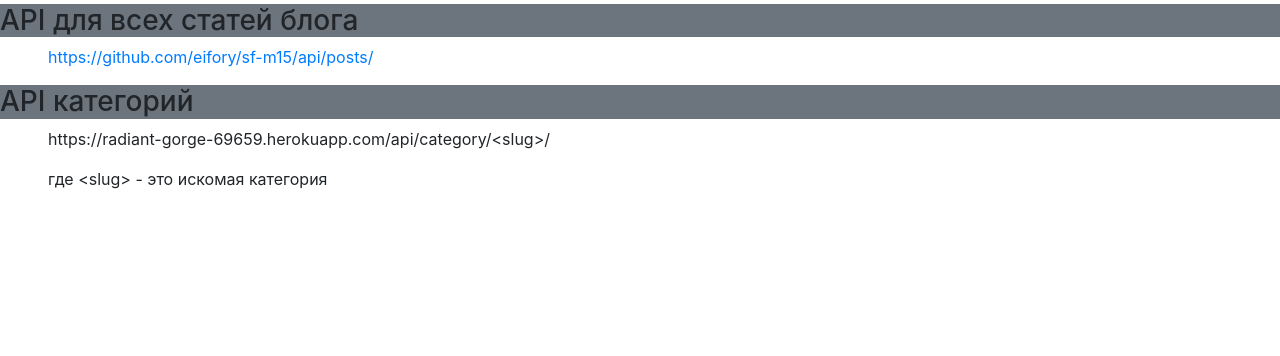
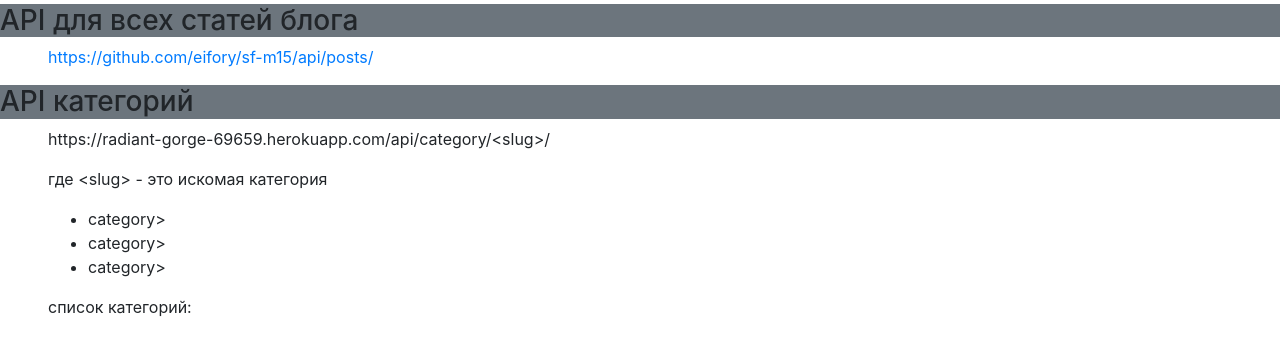
Before and after one commit to artem-burlakov-ext-orion/sf-m15, a Django app: template posts/templates/posts/api.html in a window 1280 px wide. Shown: the part 198-554 px from the top of the page. Run offline with Django 3.2, Linux system fonts and the light colour scheme; the template is opened without the code that fills it: values that come from a table or form of the project are taken from there, others are empty; data comes from the database, SQL or seed files in the repository; some libraries are stand-ins or nearby versions.

Commit message:
add apilistview

```diff
--- a/blog/urls.py
+++ b/blog/urls.py
@@ -16,7 +16,7 @@ Including another URLconf
 from django.contrib import admin
 from django.urls import path
 
-from posts.views import PostsListView, json_list_published_posts, PostsListOneCategoryView, about_api
+from posts.views import PostsListView, json_list_published_posts, PostsListOneCategoryView, AboutApiListView
 from posts.api import views as api_views
 
 
@@ -28,7 +28,7 @@ urlpatterns = [
     path('api/posts/', api_views.PostListView.as_view(), name='api_post_list'),
     path('api/posts/<pk>', api_views.PostDetailView.as_view(), name='api_post_detail'),
     path('api/category/<slug>/', api_views.PostListViewOneCategory.as_view(), name='api_category_list'),
-    path('about_api/', about_api, name='api')
+    path('about_api/', AboutApiListView.as_view(), name='api')
     # path('api/posts/category/<pk>', api_views.CategoryListView.as_view(), name='api_category_list' )
 
 ]
--- a/posts/templates/posts/api.html
+++ b/posts/templates/posts/api.html
@@ -34,6 +34,15 @@
       <p>
         где &lt;slug&gt; - это искомая категория
       </p>
+        <ul>
+          {% for category in categories %}
+            <li>category></li>
+          {% endfor %}
+
+        </ul>
+      <p>
+        список категорий:
+      </p>
     </div>
 
 
```
Also changed, not shown: posts/views.py (+7 -4 lines).
